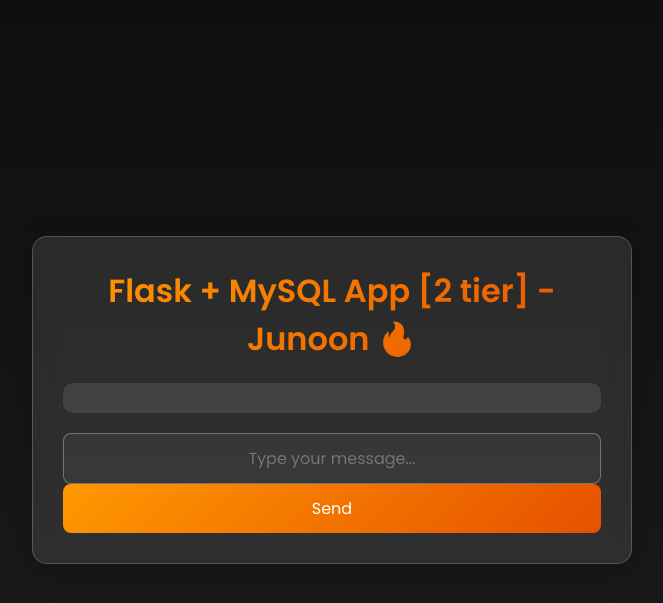
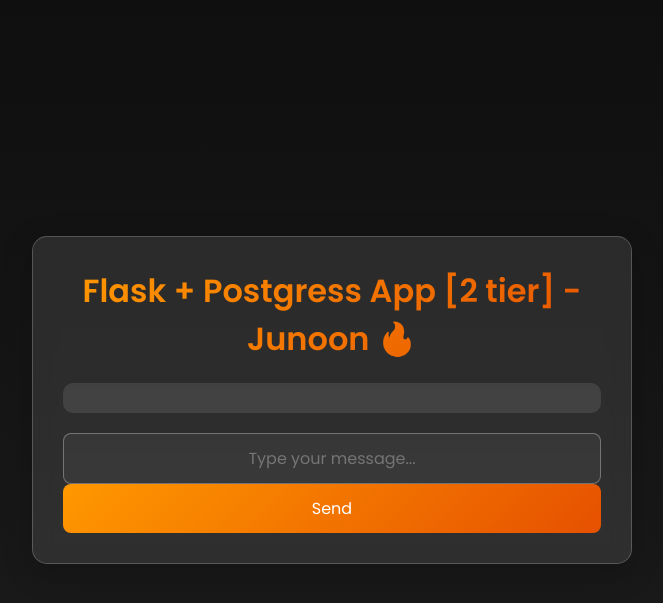
Before and after one commit to yogesh53/flask-demo-repo, a Flask app: page / in a window 1280 px wide. Shown: the top 603 px of the page, without its empty margins (308-971 px from the left). Run offline with Flask 3, Linux system fonts and the light colour scheme; data that the repository does not hold is empty; some libraries are stand-ins or nearby versions.

Commit message:
updating the main site header

```diff
--- a/apps/templates/index.html
+++ b/apps/templates/index.html
@@ -131,7 +131,7 @@
 
 <body>
     <div class="container">
-        <h1>Flask + MySQL App [2 tier] - Junoon 🔥</h1>
+        <h1>Flask + Postgress App [2 tier] - Junoon 🔥</h1>
 
         <div class="messages">
             {% for message in messages %}
```
